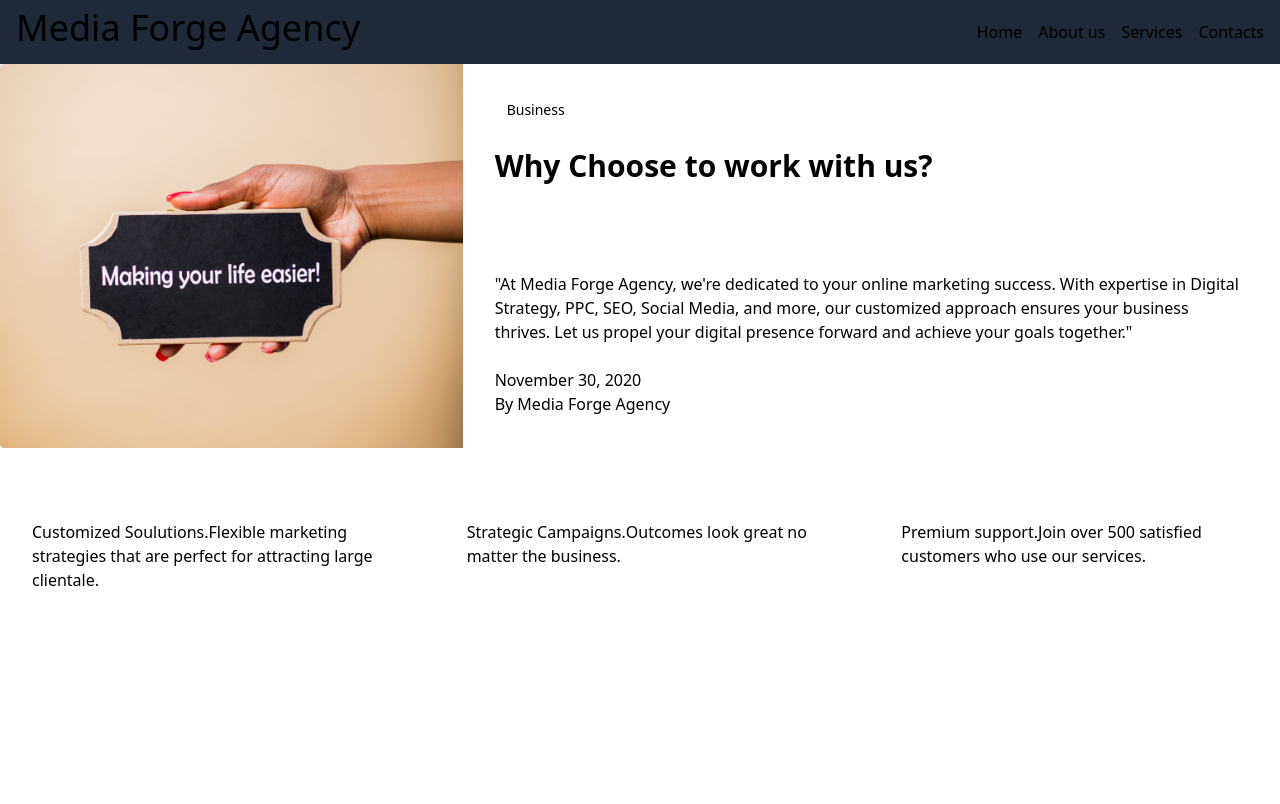
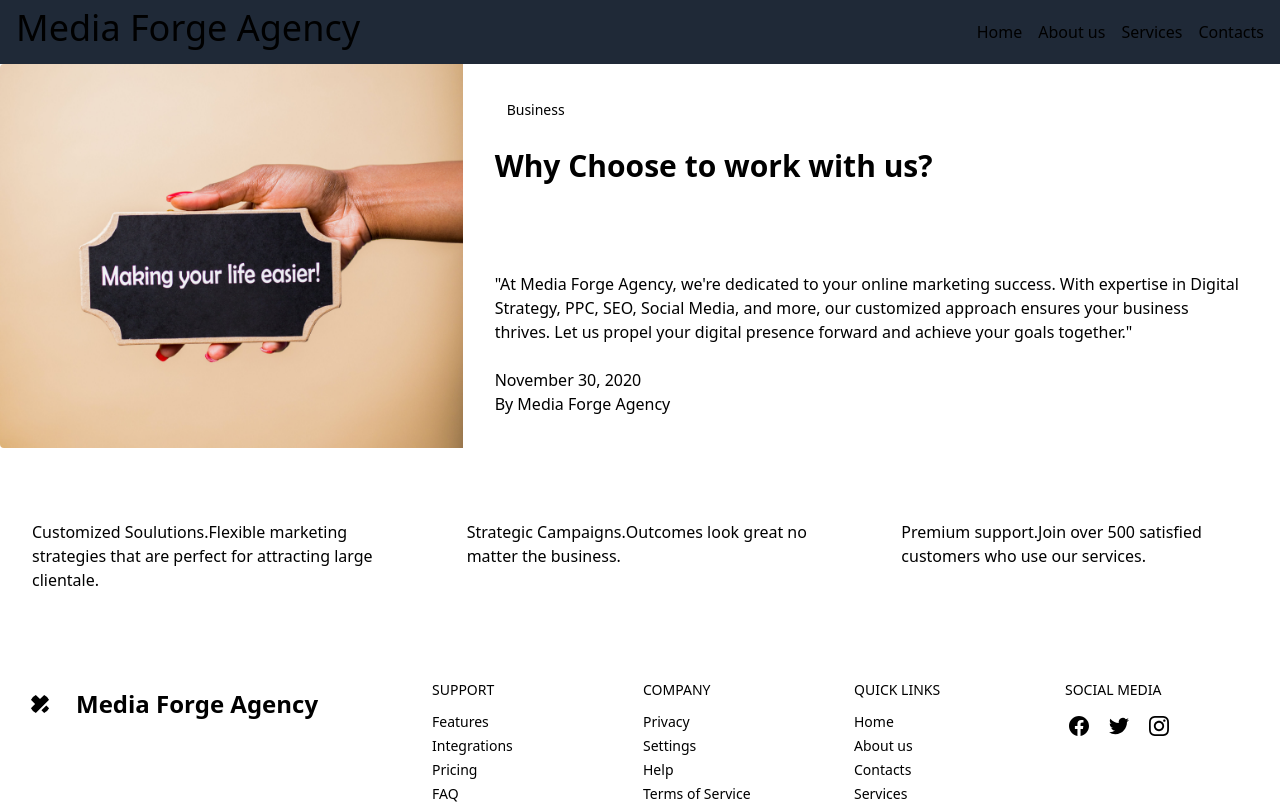
Before and after one commit to michaelowiti/MFA, a React (Create React App) app: page /about in a window 1280 px wide. Shown: the top 804 px of the page. Built offline with nearby package versions, Linux system fonts and the light colour scheme.

Commit message:
added about us navigation

```diff
--- a/src/AboutUs.js
+++ b/src/AboutUs.js
@@ -2,7 +2,7 @@ import React from 'react'
 
 function AboutUs() {
   return (
-    <div className="min-h-screen dark:bg-gray-800 dark:text-gray-100">
+    <div className=" dark:bg-gray-800 dark:text-gray-100">
       				<section>
 					<div className="grid gap-6 lg:grid-cols-3">
 						<div className="overflow-hidden rounded lg:flex lg:col-span-3">
```
